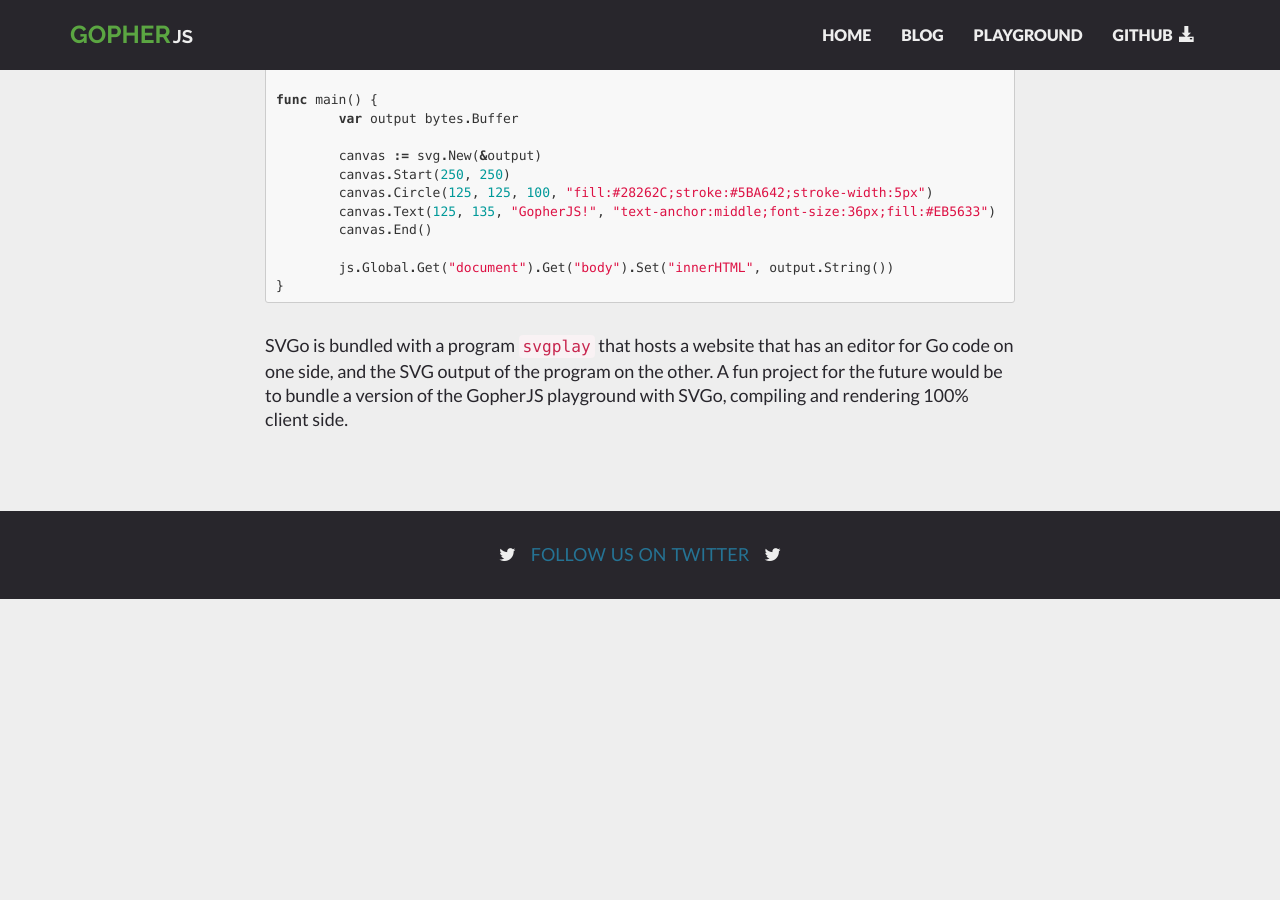
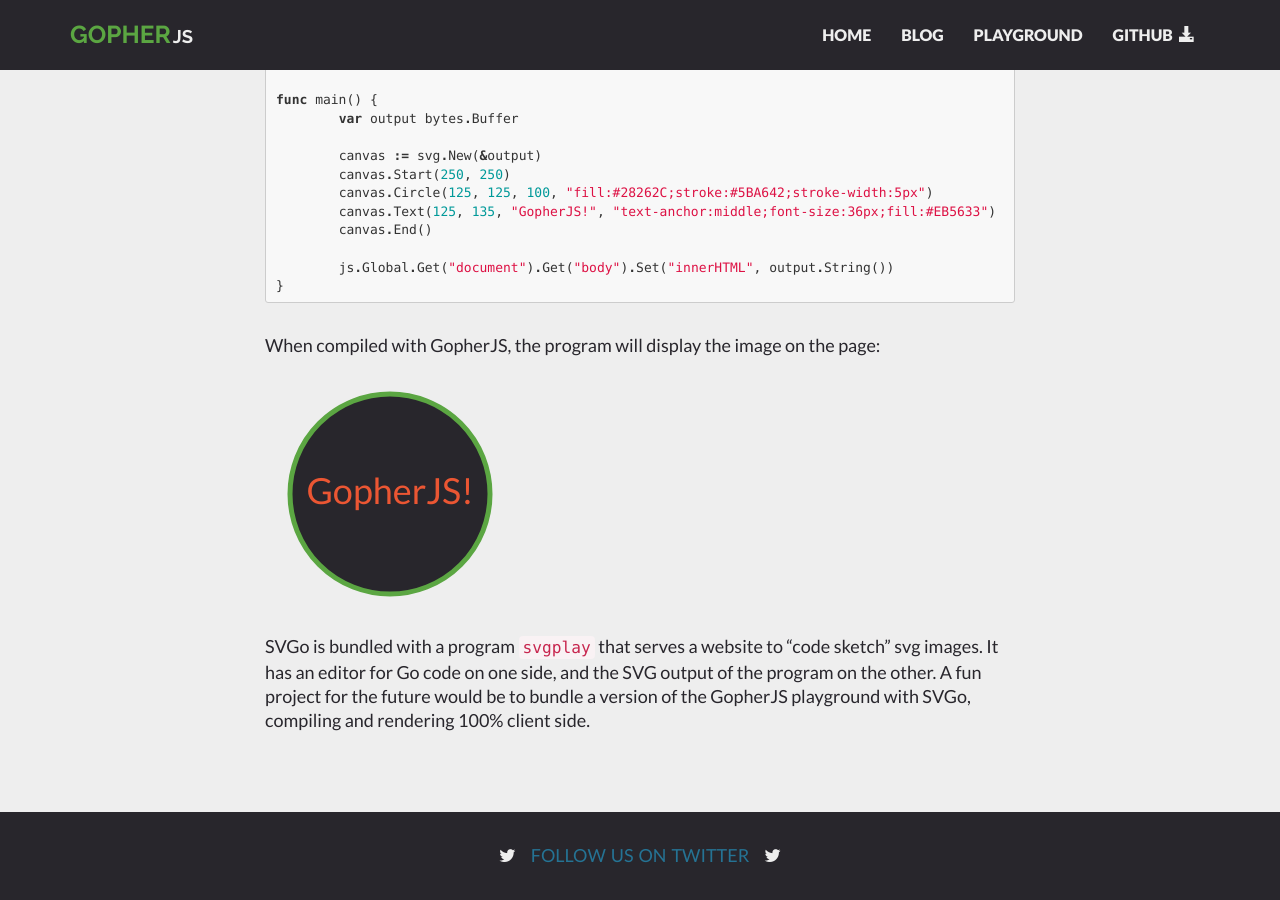
Before and after one commit to gopherjs/gopherjs.github.io, a Jekyll site: the page built from _posts/blog/2014-10-29-svgo.markdown, in a window 1280 px wide and 900 px high, scrolled down 606 px. Built offline with Jekyll 4.4.1, drawn with Linux system fonts in a browser that asks for light colours; nearby versions of some CDN libraries; Markdown is read by kramdown in place of the engine named in the settings; before the commit the page ends 1205 px from its top, so only the background shows below that.

Commit message:
Update svgo blog post with the rendered SVG

````diff
--- a/_posts/blog/2014-10-29-svgo.markdown
+++ b/_posts/blog/2014-10-29-svgo.markdown
@@ -34,4 +34,11 @@
 }
 ```
 
-SVGo is bundled with a program `svgplay` that hosts a website that has an editor for Go code on one side, and the SVG output of the program on the other. A fun project for the future would be to bundle a version of the GopherJS playground with SVGo, compiling and rendering 100% client side.
+When compiled with GopherJS, the program will display the image on the page:
+
+<svg width="250" height="250" xmlns="http://www.w3.org/2000/svg" xmlns:xlink="http://www.w3.org/1999/xlink">
+<circle cx="125" cy="125" r="100" style="fill:#28262C;stroke:#5BA642;stroke-width:5px"></circle>
+<text x="125" y="135" style="text-anchor:middle;font-size:36px;fill:#EB5633">GopherJS!</text>
+</svg>
+
+SVGo is bundled with a program `svgplay` that serves a website to "code sketch" svg images. It has an editor for Go code on one side, and the SVG output of the program on the other. A fun project for the future would be to bundle a version of the GopherJS playground with SVGo, compiling and rendering 100% client side.
````
